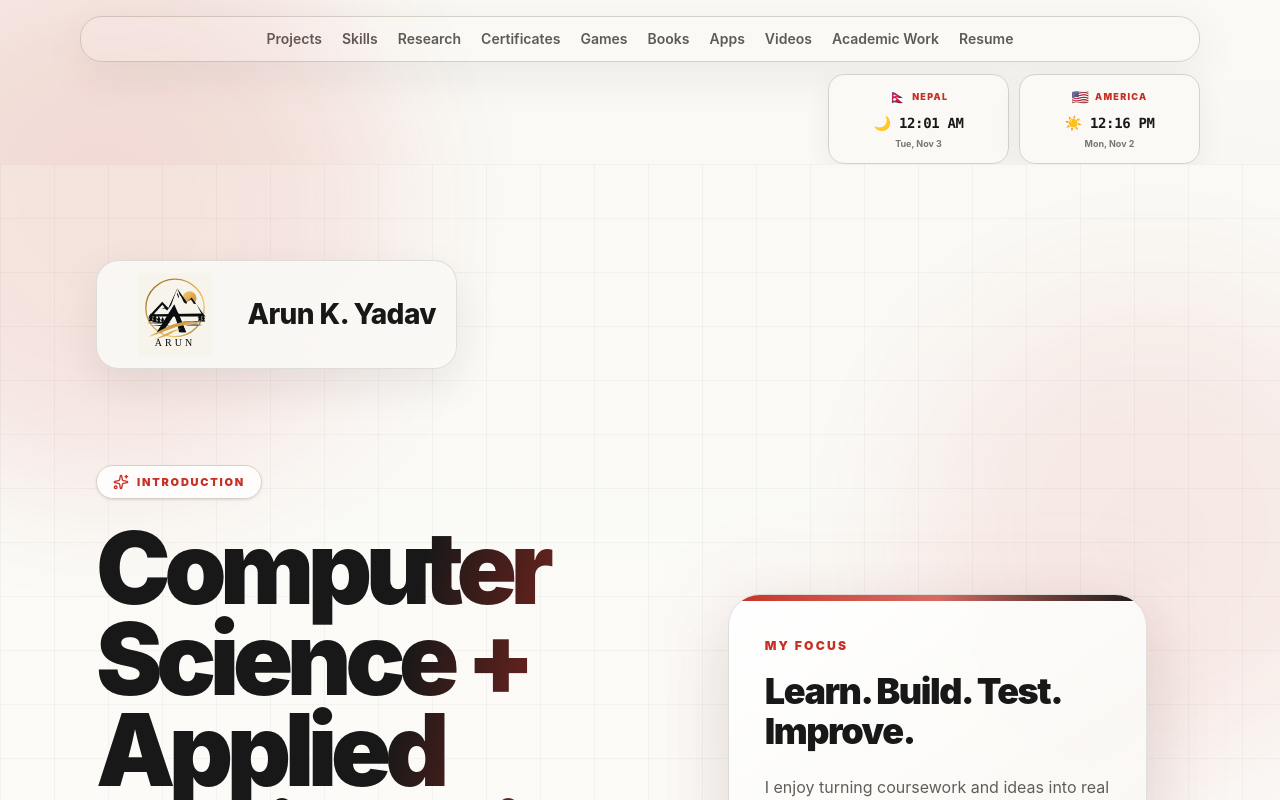
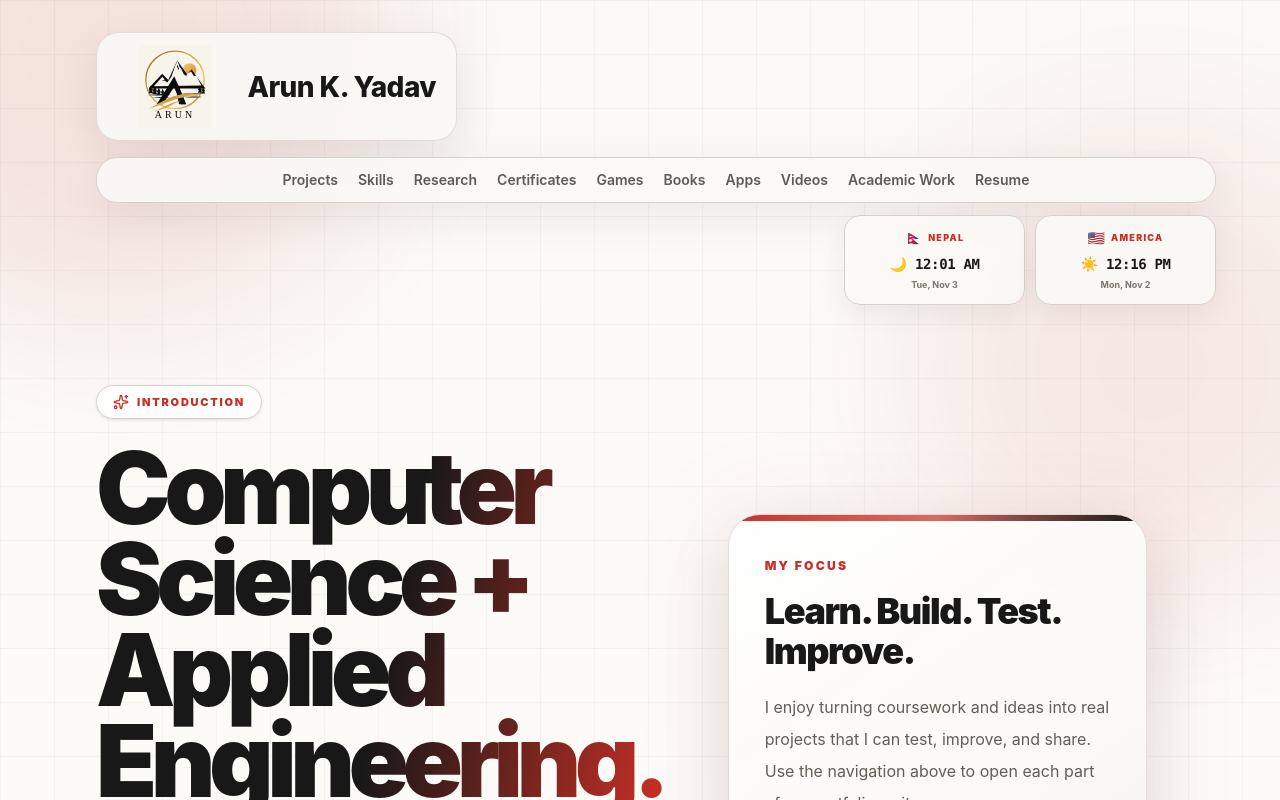
Before and after one commit to arunyadav-214/learning-website, a Next.js app: page / in a window 1280 px wide. Shown: the top 800 px of the page. Built offline with nearby package versions, Linux system fonts and the light colour scheme.

Commit message:
Place navigation below name on homepage

```diff
--- a/app/page.tsx
+++ b/app/page.tsx
@@ -34,13 +34,11 @@ const socials = [
 export default function Home() {
   return (
     <main id="top" className="min-h-screen overflow-hidden bg-background text-foreground">
-      <PortfolioNav />
-
       <section className="hero-shell relative isolate min-h-screen">
         <div className="aurora aurora-one" aria-hidden="true" />
         <div className="aurora aurora-two" aria-hidden="true" />
 
-        <div className="mx-auto max-w-6xl px-4 pb-14 pt-4 sm:px-8 sm:pb-20 sm:pt-6 lg:pt-24">
+        <div className="mx-auto max-w-6xl px-4 pb-14 pt-4 sm:px-8 sm:pb-20 sm:pt-6 lg:pt-8">
           <header className="glass-nav inline-flex max-w-[calc(100%-4.6rem)] items-center gap-3 rounded-[1.25rem] px-3 py-2.5 sm:max-w-none sm:gap-4 sm:rounded-[1.4rem] sm:px-5 sm:py-3">
             <a href="/" className="brand-home-link" aria-label="Arun Learning Hub home">
               <img src="/arun-logo.svg" alt="Arun logo" className="brand-logo-full" />
@@ -48,7 +46,9 @@ export default function Home() {
             </a>
           </header>
 
-          <div className="grid items-center gap-9 pb-12 pt-16 sm:gap-12 sm:pb-16 sm:pt-24 lg:min-h-[660px] lg:grid-cols-[1.08fr_.92fr] lg:gap-16">
+          <PortfolioNav />
+
+          <div className="grid items-center gap-9 pb-12 pt-12 sm:gap-12 sm:pb-16 sm:pt-16 lg:min-h-[620px] lg:grid-cols-[1.08fr_.92fr] lg:gap-16 lg:pt-20">
             <div className="relative">
               <div className="mb-5 inline-flex items-center gap-2 rounded-full border border-[#c83025]/20 bg-white/70 px-3.5 py-2 text-[10px] font-black uppercase tracking-[0.14em] text-[#c83025] shadow-sm backdrop-blur sm:mb-6 sm:px-4 sm:text-[11px] sm:tracking-[0.16em]">
                 <Sparkles className="h-4 w-4" aria-hidden="true" />
```
